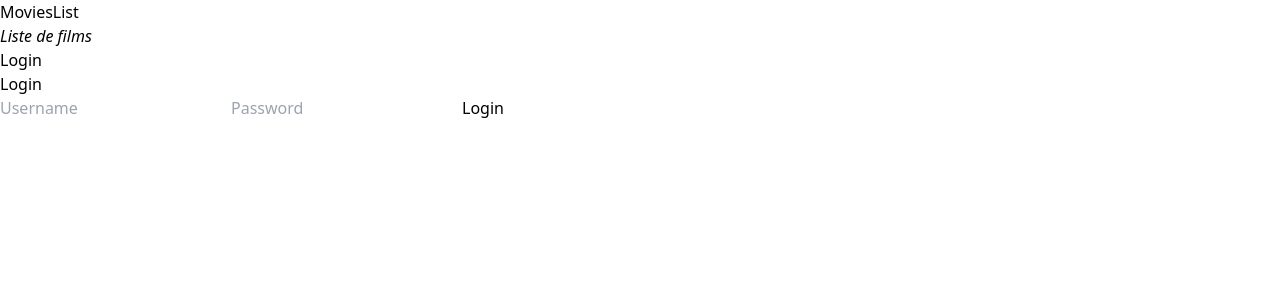
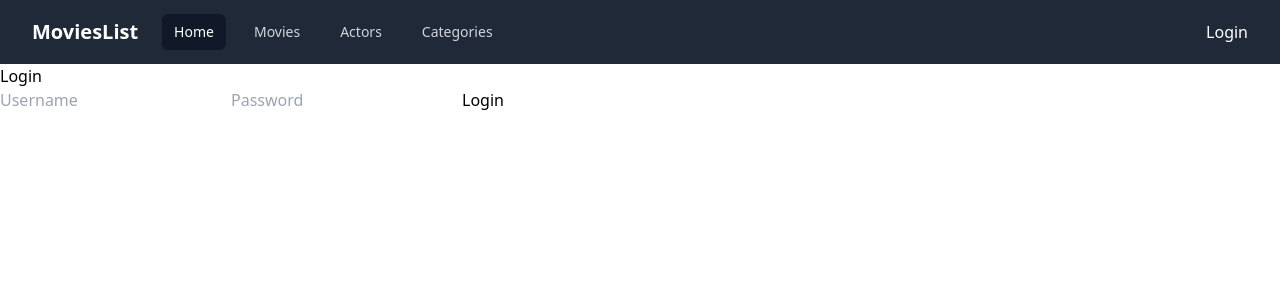
Before and after one commit to MathieuLePuil/wr505-td2, a Vue app: page /login in a window 1280 px wide. Shown: the top 300 px of the page. Built offline with nearby package versions, Linux system fonts and the light colour scheme.

Commit message:
feat: homepage

```diff
--- a/src/App.vue
+++ b/src/App.vue
@@ -13,58 +13,62 @@ const logout = () => {
     location.reload();
 };
 </script>
+
 <template>
     <header>
-    <div class="">
-      <div>
-        <h1>MoviesList</h1>
-        <em>Liste de films
-        </em>
+        <nav class="bg-gray-800">
+            <div class="mx-auto max-w-7xl px-2 sm:px-6 lg:px-8">
+                <div class="relative flex h-16 items-center justify-between">
+                    <div class="absolute inset-y-0 left-0 flex items-center sm:hidden">
+                        <button type="button" class="relative inline-flex items-center justify-center rounded-md p-2 text-gray-400 hover:bg-gray-700 hover:text-white focus:outline-none focus:ring-2 focus:ring-inset focus:ring-white" aria-controls="mobile-menu" aria-expanded="false">
+                            <span class="absolute -inset-0.5"></span>
+                            <span class="sr-only">Open main menu</span>
+
+                            <svg class="block h-6 w-6" fill="none" viewBox="0 0 24 24" stroke-width="1.5" stroke="currentColor" aria-hidden="true">
+                                <path stroke-linecap="round" stroke-linejoin="round" d="M3.75 6.75h16.5M3.75 12h16.5m-16.5 5.25h16.5" />
+                            </svg>
+                            <svg class="hidden h-6 w-6" fill="none" viewBox="0 0 24 24" stroke-width="1.5" stroke="currentColor" aria-hidden="true">
+                                <path stroke-linecap="round" stroke-linejoin="round" d="M6 18L18 6M6 6l12 12" />
+                            </svg>
+                        </button>
+                    </div>
+                    <div class="flex flex-1 items-center justify-center sm:items-stretch sm:justify-start">
+                        <div class="flex flex-shrink-0 items-center">
+                            <h1 class="text-xl font-semibold text-white">MoviesList</h1>
+                        </div>
+                        <div class="hidden sm:ml-6 sm:block">
+                            <div class="flex space-x-4">
+                                <a href="http://localhost:5173/" class="bg-gray-900 text-white rounded-md px-3 py-2 text-sm font-medium" aria-current="page">Home</a>
+                                <a href="http://localhost:5173/movies" class="text-gray-300 hover:bg-gray-700 hover:text-white rounded-md px-3 py-2 text-sm font-medium">Movies</a>
+                                <a href="http://localhost:5173/actors" class="text-gray-300 hover:bg-gray-700 hover:text-white rounded-md px-3 py-2 text-sm font-medium">Actors</a>
+                                <a href="http://localhost:5173/categories" class="text-gray-300 hover:bg-gray-700 hover:text-white rounded-md px-3 py-2 text-sm font-medium">Categories</a>
                             </div>
                         </div>
-  </header>
-
-  <aside class="">
-    <nav>
-      <ul v-if="isLoggedIn">
-        <li>
-          <RouterLink to="/">
-            Home
-          </RouterLink>
-        </li>
-        <li>
-          <RouterLink to="/movies">
-            Movies
-          </RouterLink>
-        </li>
-        <li>
-          <RouterLink to="/acteurs">
-            Actors
-          </RouterLink>
-        </li>
-        <li>
-          <RouterLink to="/categories">
-            Categories
-          </RouterLink>
-        </li>
-        <li @click="logout">
-          Logout
-        </li>
-      </ul>
-      <ul v-else>
-        <li>
+                    </div>
+                    <div class="absolute inset-y-0 right-0 flex items-center pr-2 sm:static sm:inset-auto sm:ml-6 sm:pr-0">
+                        <div v-if="isLoggedIn">
+                            <p @click="logout" class="cursor-pointer text-white">Logout</p>
+                        </div>
+                        <div v-else class="text-white">
                             <RouterLink to="/login">
                                 Login
                             </RouterLink>
-        </li>
-      </ul>
+                        </div>
+                    </div>
+                </div>
+            </div>
+
+            <div class="sm:hidden" id="mobile-menu">
+                <div class="space-y-1 px-2 pb-3 pt-2">
+                    <a href="http://localhost:5173/" class="bg-gray-900 text-white block rounded-md px-3 py-2 text-base font-medium" aria-current="page">Home</a>
+                    <a href="http://localhost:5173/movies" class="text-gray-300 hover:bg-gray-700 hover:text-white block rounded-md px-3 py-2 text-base font-medium">Movies</a>
+                    <a href="http://localhost:5173/actors" class="text-gray-300 hover:bg-gray-700 hover:text-white block rounded-md px-3 py-2 text-base font-medium">Actors</a>
+                    <a href="http://localhost:5173/categories" class="text-gray-300 hover:bg-gray-700 hover:text-white block rounded-md px-3 py-2 text-base font-medium">Categories</a>
+                </div>
+            </div>
         </nav>
-  </aside>
+    </header>
 
     <RouterView/>
 
 </template>
-
-<style scoped>
-
-</style>
--- a/src/components/AccueilFilms.vue
+++ b/src/components/AccueilFilms.vue
@@ -42,10 +42,10 @@ onMounted(async () => {
 
 <template>
   <section>
+      <h1 class="text-3xl px-10 my-10 font-semibold">Selection of movies</h1>
     <article>
-      <h2>Films à la Une</h2>
-      <div class="">
-        <div v-for="film in films.slice(0,4)" :key="film.id" class="">
+      <div class="flex px-10 flex-wrap mt-5">
+        <div v-for="film in films.slice(0,6)" :key="film.id" class="w-1/3 px-3 mb-5">
           <card-film :film="film"/>
         </div>
       </div>
@@ -53,10 +53,10 @@ onMounted(async () => {
   </section>
 
   <section>
+      <h1 class="text-3xl px-10 my-10 font-semibold">Selection of actors</h1>
     <article>
-      <h2>4 acteurs (API)</h2>
-      <div class="">
-        <div v-for="acteur in acteurs.slice(0,4)" :key="acteur.id">
+      <div class="flex px-10 flex-wrap mt-5">
+        <div v-for="acteur in acteurs.slice(0,6)" :key="acteur.id" class="w-1/3 px-3 mb-5">
           <card-acteur :acteur="acteur"/>
         </div>
       </div>
--- a/src/components/CardActeur.vue
+++ b/src/components/CardActeur.vue
@@ -4,18 +4,27 @@ const actor = props.acteur
 </script>
 
 <template>
-  <routerLink :to="'/fiche-actor/'+actor.id" class="">
-    <div>
-      <h3>{{ actor.firstName }} {{ actor.lastName }}</h3>
-      <small v-for="nationalite in actor.nationalite">{{ nationalite }}</small>
-      <hr>
-      <ul>
-        <li v-for="movie in actor.movies">
-          <routerLink :to="'/fiche-movie/'+movie.id" class="link">{{ movie.title }}</routerLink>
-        </li>
-      </ul>
-    </div>
-  </routerLink>
+    <section class="py-12 bg-white dark:bg-gray-800 rounded-lg shadow-lg border-2 border-gray-300 dark:border-gray-700">
+        <div class="container px-4 md:px-6">
+            <div class="grid gap-6">
+                <div class="flex flex-col space-y-4">
+                    <h1 class="text-4xl font-bold tracking-tighter sm:text-5xl xl:text-6xl/none">{{ actor.firstName }} {{ actor.lastName }}</h1>
+                    <p class="max-w-[600px] text-zinc-500 md:text-xl dark:text-zinc-400">{{ nationalite }}</p>
+                </div>
+                <div class="flex flex-col space-y-4">
+                    <h2 class="text-2xl font-bold tracking-tighter sm:text-3xl xl:text-4xl/none">Movies</h2>
+                    <div v-for="movie in actor.movies">
+                        <div class="space-y-1">
+                            <routerLink :to="'/fiche-movie/'+movie.id" class="link">{{ movie.title }}</routerLink>
+                        </div>
+                    </div>
+                </div>
+                <routerLink :to="'/fiche-actor/'+actor.id"  class="">
+                    <div class="flex justify-center items-center h-8 mt-4 cursor-pointer bg-gray-600 text-white rounded-md">See more</div>
+                </routerLink>
+            </div>
+        </div>
+    </section>
 </template>
 
 <style scoped>
--- a/src/components/CardFilm.vue
+++ b/src/components/CardFilm.vue
@@ -5,31 +5,30 @@ const movie = props.film
     const date = new Date(movie.releaseDate)
     const options = {year: 'numeric', month: 'numeric', day: 'numeric'};
     movie.releaseDate = date.toLocaleDateString('fr-FR', options)
-
 </script>
 
 <template>
+    <div class="rounded-lg border bg-card text-card-foreground shadow-sm" data-v0-t="card">
+        <div class="flex flex-col space-y-1.5 p-6">
+            <h3 class="text-2xl font-semibold leading-none tracking-tight">{{ movie.title }}</h3>
+            <p class="text-sm text-muted-foreground">{{ movie.description }}</p>
+        </div>
+        <div class="p-6 grid gap-4 border-y py-4">
+            <div class="space-y-2">
+                <p class="text-sm">Release Date: {{ movie.releaseDate }}</p>
+                <p class="text-sm">Duration: {{ movie.duration }} minutes</p>
+            </div>
+            <h4 class="text-lg font-semibold mt-4">Cast:</h4>
+            <ul v-for="actor in movie.actor" class="space-y-2">
+                <li>
+                    {{ actor.firstName }} {{ actor.lastName }}
+                </li>
+            </ul>
             <routerLink :to="'/fiche-movie/'+movie.id"  class="">
-    <div>
-      <p class="">{{movie.category.name}}</p>
-      <div class="">
-
-        <h3>{{ movie.title }}</h3>
-
-        <em>{{ movie.description }}</em>
-
-        <div>
-          <small>Date de sortie : {{ movie.releaseDate }}</small>
-          <br>
-          <small>Durée : {{ movie.duration }} minutes</small>
-        </div>
-        <h4>Acteurs principaux</h4>
-        <ul>
-          <li v-for="acteur in movie.actor">{{ acteur.firstName }}</li>
-        </ul>
+                <div class="flex justify-center items-center h-8 mt-4 cursor-pointer bg-gray-600 text-white rounded-md">See more</div>
+            </routerLink>
         </div>
     </div>
-  </routerLink>
 </template>
 
 <style scoped>
--- a/src/router/index.js
+++ b/src/router/index.js
@@ -16,25 +16,16 @@ const router = createRouter({
     {
       path: '/movies',
       name: 'movies',
-      // route level code-splitting
-      // this generates a separate chunk (About.[hash].js) for this route
-      // which is lazy-loaded when the route is visited.
       component: () => import('../views/MovieView.vue')
     },
     {
-      path: '/acteurs',
-      name: 'acteurs',
-      // route level code-splitting
-      // this generates a separate chunk (About.[hash].js) for this route
-      // which is lazy-loaded when the route is visited.
+      path: '/actors',
+      name: 'actors',
       component: () => import('../views/ActorView.vue')
     },
     {
       path: '/categories',
       name: 'categories',
-      // route level code-splitting
-      // this generates a separate chunk (About.[hash].js) for this route
-      // which is lazy-loaded when the route is visited.
       component: () => import('../views/CategorieView.vue')
     },
     {
```
Lines whose indentation alone changed are shown as unchanged.
